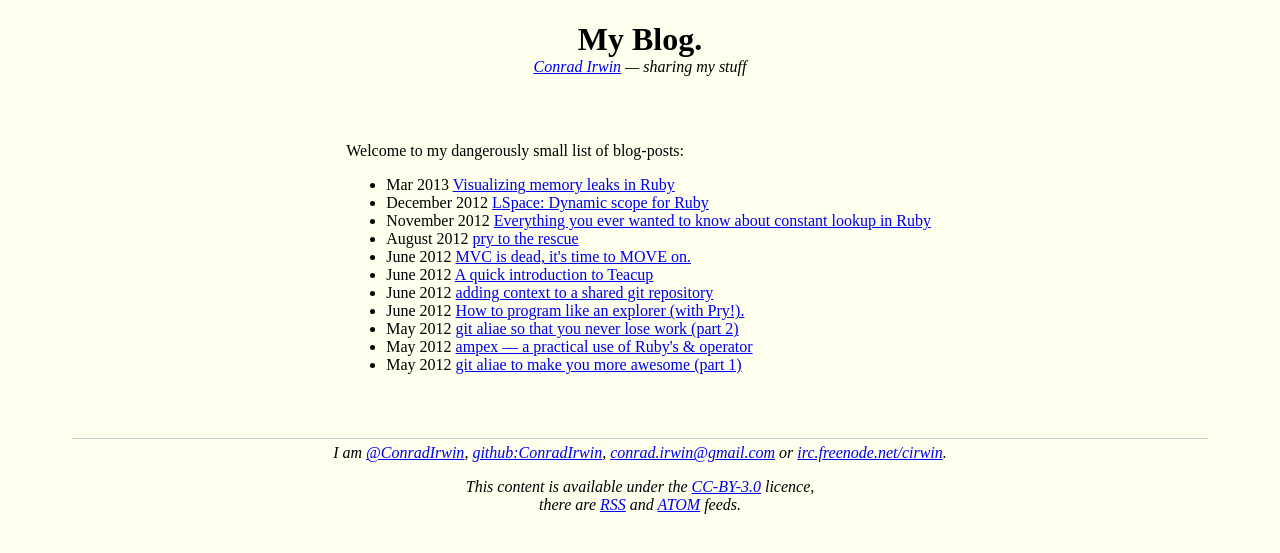
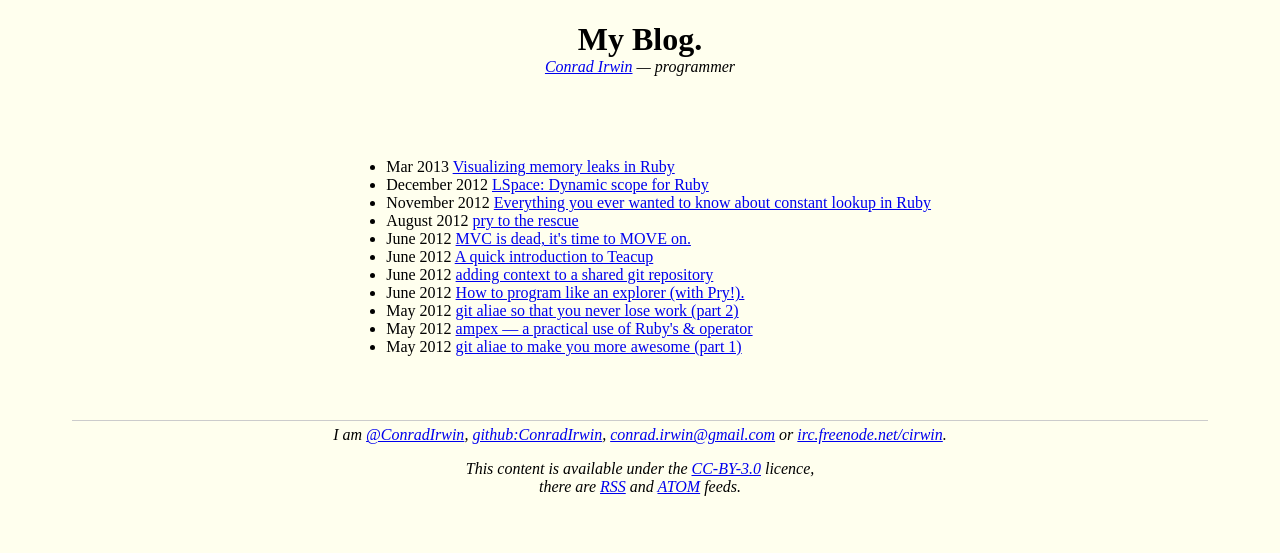
Before and after one commit to ConradIrwin/conradirwin.github.com, a Jekyll site: the page built from index.html, in a window 1280 px wide. Shown: the top 553 px of the page. Built offline with Jekyll 4.4.1, drawn with Linux system fonts in a browser that asks for light colours; Markdown is read by kramdown in place of the engine named in the settings; comment, search, counter and statistics services are not loaded.

Commit message:
tweak index

```diff
--- a/index.html
+++ b/index.html
@@ -2,10 +2,8 @@
 title: My Blog.
 layout: post
 index: index
-fuzzydate: sharing my stuff
+fuzzydate: programmer
 ---
-
-Welcome to my dangerously small list of blog-posts:
 
 <ul>
 {% for post in site.posts %}
```
